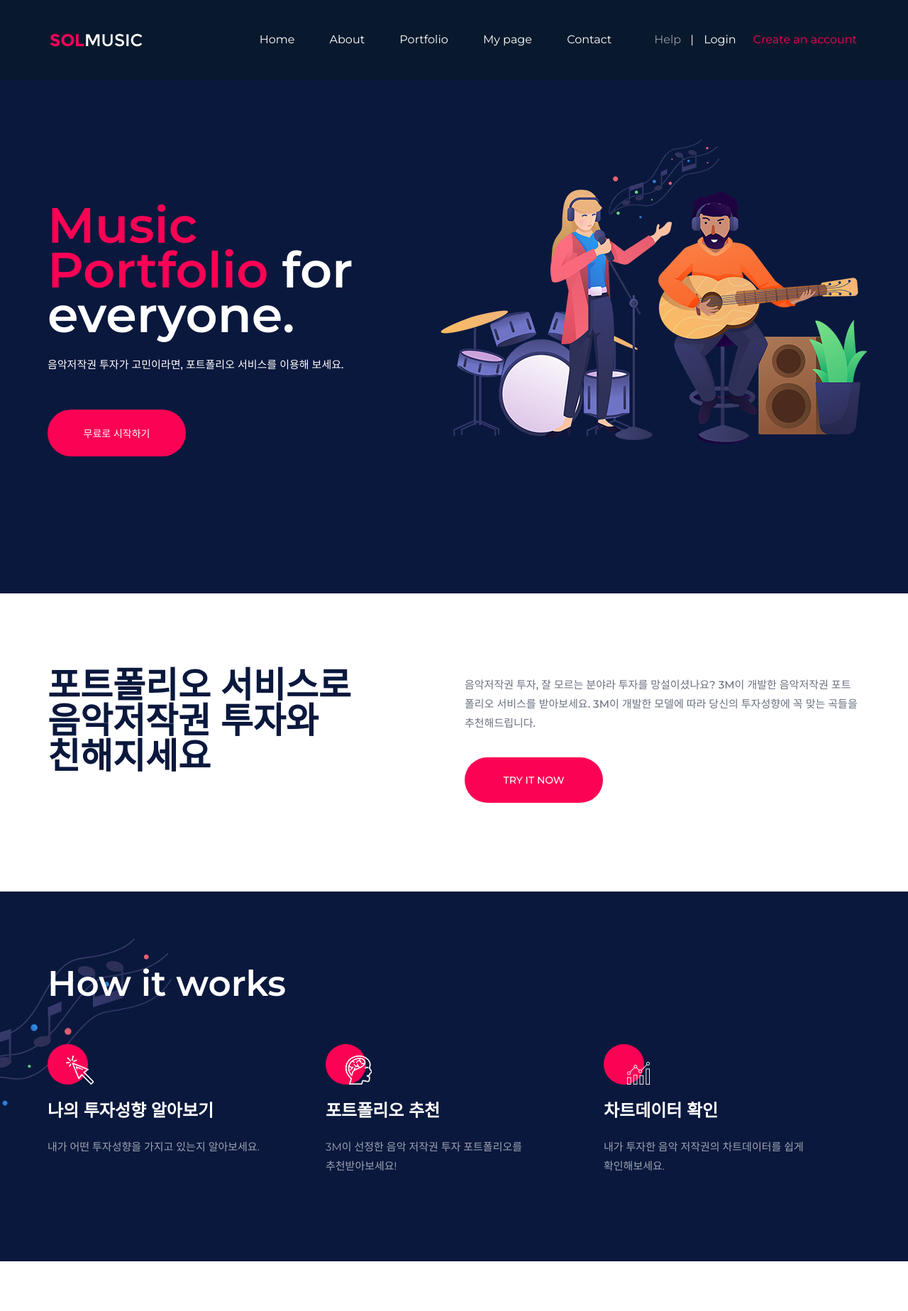
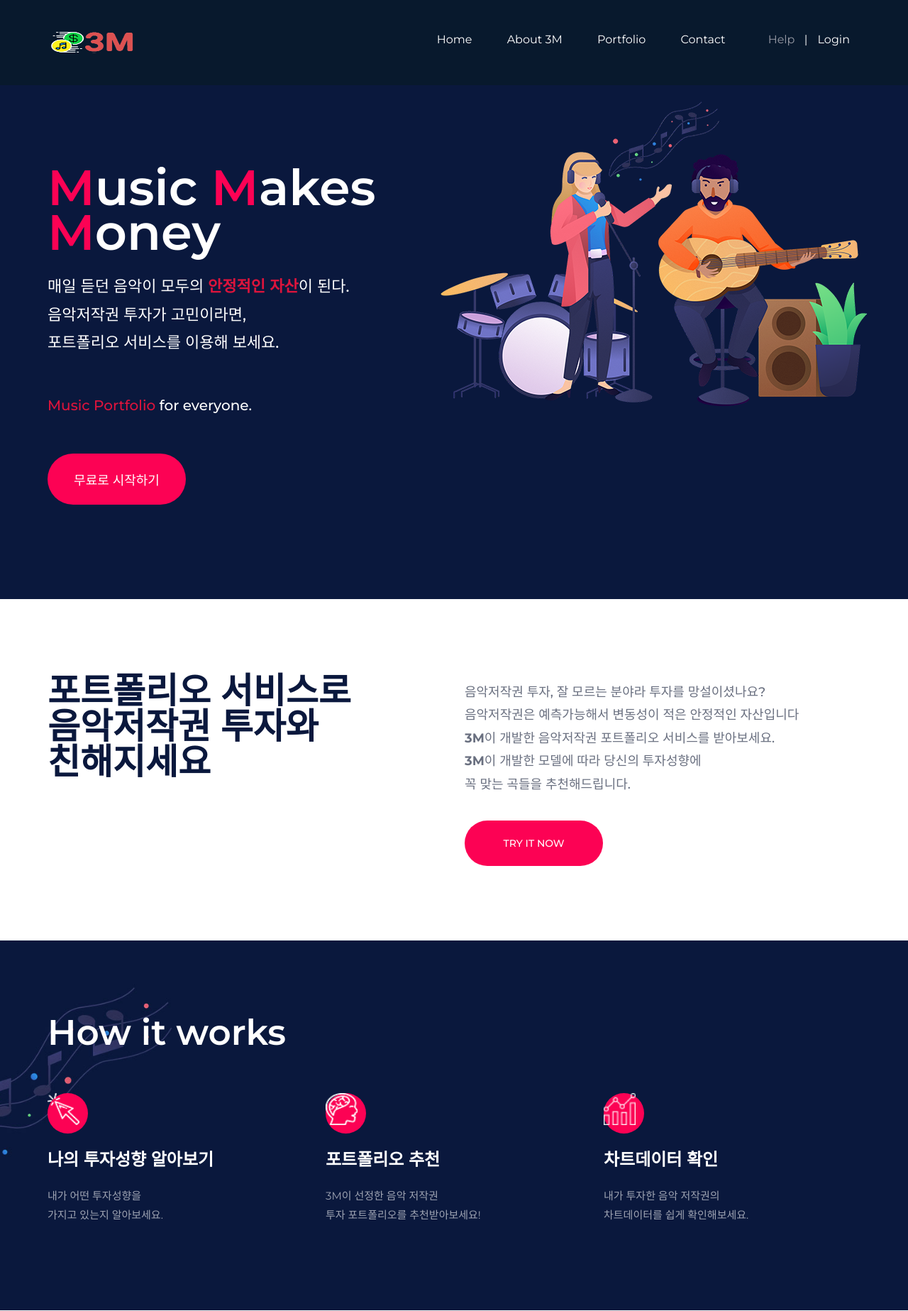
Before and after one commit to suyeondev/Final_Project, a Django app: page /main/index/ in a window 1280 px wide. Shown: the top 1847 px of the page at 71% size. Run offline with Django 3.2, Linux system fonts and the light colour scheme; some libraries are stand-ins or nearby versions.

Commit message:
웹 화면 구성 수정4

```diff
--- a/mcpWEB/mainAPP/static/css/style.css
+++ b/mcpWEB/mainAPP/static/css/style.css
@@ -481,12 +481,6 @@ How section
 	margin-bottom: 25px;
 }
 
-.how-item .hi-icon img {
-	position: absolute;
-	right: -8px;
-	bottom: 0;
-}
-
 .how-item h4 {
 	margin-bottom: 25px;
 }
@@ -590,6 +584,7 @@ Premium section
 .premium-item p {
 	margin-bottom: 0;
 }
+
 
 /* ----------------
 Responsive
--- a/mcpWEB/mainAPP/templates/main/main.html
+++ b/mcpWEB/mainAPP/templates/main/main.html
@@ -2,14 +2,14 @@
 <html lang="zxx">
 <head>
 {% load static %}
-	<title>SolMusic | HTML Template</title>
+	<title>Music Makes Money</title>
 	<meta charset="UTF-8">
 	<meta name="description" content="SolMusic HTML Template">
 	<meta name="keywords" content="music, html">
 	<meta name="viewport" content="width=device-width, initial-scale=1.0">
 
 	<!-- Favicon -->
-	<link href="{%static 'img/favicon.ico' %}" rel="shortcut icon"/>
+	<link rel="icon" type="image/png" href="{%static 'img/logo_3m.png' %}">
 
 	<!-- Google font -->
 	<link href="https://fonts.googleapis.com/css?family=Montserrat:300,300i,400,400i,500,500i,600,600i,700,700i&display=swap" rel="stylesheet">
@@ -38,30 +38,21 @@
 
 	<!-- Header section -->
 	<header class="header-section clearfix">
-		<a href="main.html" class="site-logo">
-			<img src="{%static 'img/logo.png' %}" alt="">
+		<a href="http://127.0.0.1:8000/main/index/" class="site-logo">
+			<img src="{%static 'img/site_logo_3m.png' %}" height="32px" width="120px" alt="3m로고이미지">
 		</a>
 		<div class="header-right">
 			<a href="#" class="hr-btn">Help</a>
 			<span>|</span>
 			<div class="user-panel">
 				<a href="" class="login">Login</a>
-				<a href="" class="register">Create an account</a>
+
 			</div>
 		</div>
 		<ul class="main-menu">
-			<li><a href="../index">Home</a></li>
-			<li><a href="#">About</a></li>
-			<li><a href="#">Portfolio</a>
-				<ul class="sub-menu">
-					<li><a href="category.html">Category</a></li>
-					<li><a href="playlist.html">Playlist</a></li>
-					<li><a href="artist.html">Artist</a></li>
-					<li><a href="blog.html">Blog</a></li>
-					<li><a href="../index/contact">Contact</a></li>
-				</ul>
-			</li>
-			<li><a href="blog.html">My page</a></li>
+			<li><a href="http://127.0.0.1:8000/main/index/">Home</a></li>
+			<li><a href="http://127.0.0.1:8000/main/index/#why_3m">About 3M</a></li>
+			<li><a href="http://127.0.0.1:8000/portfolio/survey/">Portfolio</a></li>
 			<li><a href="contact.html">Contact</a></li>
 		</ul>
 	</header>
@@ -75,9 +66,12 @@
 					<div class="row">
 						<div class="col-lg-6">
 							<div class="hs-text">
-								<h2><span>Music Portfolio</span> for everyone.</h2>
-								<p>음악저작권 투자가 고민이라면, 포트폴리오 서비스를 이용해 보세요. </p>
-								<a href="#" class="site-btn">무료로 시작하기</a>
+								<h2><span>M</span>usic <span>M</span>akes <span>M</span>oney</h2>
+
+								<p style="color:white; font-size : 22px">매일 듣던 음악이 모두의 <span style="color:crimson"><b>안정적인 자산</b></span>이 된다. <br>
+								음악저작권 투자가 고민이라면, <br> 포트폴리오 서비스를 이용해 보세요.</p>
+								<p style="color:white; font-size : 20px"><span style="color:crimson">Music Portfolio</span> for everyone.</p>
+								<a href="http://127.0.0.1:8000/portfolio/survey/" class="site-btn" style ="font-size : 18px">무료로 시작하기</a>
 								</div>
 						</div>
 						<div class="col-lg-6">
@@ -104,12 +98,12 @@
 			<div class="row">
 				<div class="col-lg-6">
 					<div class="section-title">
-						<h2>포트폴리오 서비스로 <br>음악저작권 투자와 <br>친해지세요</h2>
+						<h2>포트폴리오 서비스로 <br> 음악저작권 투자와 <br>친해지세요</h2>
 					</div>
 				</div>
 				<div class="col-lg-6">
-					<p>음악저작권 투자, 잘 모르는 분야라 투자를 망설이셨나요? 3M이 개발한 음악저작권 포트폴리오 서비스를 받아보세요. 3M이 개발한 모델에 따라 당신의 투자성향에 꼭 맞는 곡들을 추천해드립니다.  </p>
-					<a href="#" class="site-btn">Try it now</a>
+					<p style="font-size:18px">음악저작권 투자, 잘 모르는 분야라 투자를 망설이셨나요?<br>음악저작권은 예측가능해서 변동성이 적은 안정적인 자산입니다 <br> <b>3M</b>이 개발한 음악저작권 포트폴리오 서비스를 받아보세요.<br> <b>3M</b>이 개발한 모델에 따라 당신의 투자성향에 <br> 꼭 맞는 곡들을 추천해드립니다.  </p>
+					<a href="http://127.0.0.1:8000/portfolio/survey/" class="site-btn">Try it now</a>
 				</div>
 			</div>
 		</div>
@@ -126,28 +120,28 @@
 				<div class="col-md-4">
 					<div class="how-item">
 						<div class="hi-icon">
-							<img src="{%static 'img/icons/pointer.png' %}" alt="">
+							<img src="{%static 'img/icons/pointer.png' %} " height="45px" width="45px" alt="투자성향알아보기 이미지">
 						</div>
 						<h4>나의 투자성향 알아보기</h4>
-						<p>내가 어떤 투자성향을 가지고 있는지 알아보세요. </p>
+						<p>내가 어떤 투자성향을 <br>가지고 있는지 알아보세요. </p>
+					</div>
+				</div>
+				<div class="col-md-4">
+					<div class="how-item" >
+						<div class="hi-icon" >
+							<img src="{%static 'img/icons/brain.png' %}" height="45px" width="45px" alt="뇌구조">
+						</div>
+						<h4>포트폴리오 추천</h4>
+						<p>3M이 선정한 음악 저작권 <br>투자 포트폴리오를 추천받아보세요! </p>
 					</div>
 				</div>
 				<div class="col-md-4">
 					<div class="how-item">
-						<div class="hi-icon">
-							<img src="{%static 'img/icons/brain.png' %}" alt="">
-						</div>
-						<h4>포트폴리오 추천</h4>
-						<p>3M이 선정한 음악 저작권 투자 포트폴리오를 <br>추천받아보세요! </p>
-					</div>
-				</div>
-				<div class="col-md-4">
-					<div class="how-item">
-						<div class="hi-icon">
-							<img src="{%static 'img/icons/bar-chart.png' %}" alt="">
+						<div class="hi-icon" >
+							<img src="{%static 'img/icons/bar-chart.png' %}" height="45px" width="45px" alt="차트이미지">
 						</div>
 						<h4>차트데이터 확인</h4>
-						<p>내가 투자한 음악 저작권의 차트데이터를 쉽게 <br>확인해보세요. </p>
+						<p>내가 투자한 음악 저작권의 <br>차트데이터를 쉽게 확인해보세요. </p>
 					</div>
 				</div>
 			</div>
@@ -157,16 +151,22 @@
 
 
 	<!-- Premium section end -->
-	<section class="premium-section spad">
+	<section class="premium-section spad" id="why_3m">
 		<div class="container">
 			<div class="row">
 				<div class="col-lg-6">
 					<div class="section-title">
-						<h2>왜 포트폴리오 서비스를 <br>이용해야 하나요?</h2>
+						<h2>왜 3M 포트폴리오 서비스를 이용해야 하나요?</h2>
 					</div>
 				</div>
 				<div class="col-lg-6">
-					<p>음악산업의 특성상 트랜드에 민감하여 외부 요인의 영향이 큰 투자종목입니다. <br>이에 저희 3M팀은 불확실성을 낮추고 고객의 투자성향에 맞는 음악저작권을 추천해드리고자 포트폴리오 서비스를 제공하고 있습니다. </p>
+					<p style="font-size:18px">
+						음악저작권 투자는 생소하고, 낯선 분야이기에 <br>
+						투자를 망설이거나 종목 선택에 어려움을 겪고 계실겁니다. <br>
+						음악산업의 특성상 트랜드에 민감하며 외부 요인의 영향이 <br>
+						큰 투자종목이라고 생각되겠지만, <span style="background: linear-gradient(to top, #FFE400 40%, transparent 50%)"> 음악저작권은 예측가능한 자산</span>이기 때문에
+						<span style="background: linear-gradient(to top, #FFE400 40%, transparent 50%)">변동성이 적어 안정적인 자산</span>입니다.<br>
+						이에 저희 3M팀은 불확실성을 낮추고 고객의 투자성향에 맞는 음악저작권을 추천해드리고자 포트폴리오 서비스를 제공하고 있습니다. </p>
 				</div>
 			</div>
 			<div class="row">
@@ -181,14 +181,14 @@
 					<div class="premium-item">
 						<img src="{%static 'img/premium/4.jpg' %}" alt="">
 						<h4>더 많은 리스트</h4>
-						<p>구독하시면 3M이 더 많은 음악저작권을 추천해드립니다</p>
+						<p>구독하시면 3M이 <br>더 많은 음악저작권을 추천해드립니다</p>
 					</div>
 				</div>
 				<div class="col-lg-4 col-sm-8">
 					<div class="premium-item">
 						<img src="{%static 'img/premium/3.jpg' %}" alt="">
 						<h4>예측 데이터 제공</h4>
-						<p>음악저작권의 예상 가치를 차트 데이터로 제공해드립니다 </p>
+						<p>음악저작권의 예상 가치를 <br>차트 데이터로 제공해드립니다 </p>
 					</div>
 				</div>
 
@@ -203,20 +203,19 @@
 			<div class="row">
 				<div class="col-lg-6">
 					<div class="sub-text">
-						<h2>한달 만원으로 <br>포트폴리오 구독하기</h2>
+						<h2>한달 만원으로<br> 3M 포트폴리오 <br> 구독하기</h2>
 						<h3>지금 무료로 시작하세요!</h3>
 						<p>3M의 음악저작권 포트폴리오 서비스는 당신의 투자성향에 딱 맞는 곡들을 <br>매달 추천해 드립니다.</p>
-						<a href="#" class="site-btn">무료로 시작하기</a>
+						<a href="http://127.0.0.1:8000/portfolio/survey/" class="site-btn">무료로 시작하기</a>
 					</div>
 				</div>
 				<div class="col-lg-6">
 					<ul class="sub-list">
-						<li><img src="{%static 'img/icons/check-icon.png' %}" alt="">Play any track</li>
-						<li><img src="{%static 'img/icons/check-icon.png' %}" alt="">Listen offline</li>
-						<li><img src="{%static 'img/icons/check-icon.png' %}" alt="">No ad interruptions</li>
-						<li><img src="{%static 'img/icons/check-icon.png' %}" alt="">Unlimited skips</li>
-						<li><img src="{%static 'img/icons/check-icon.png' %}" alt="">High quality audio</li>
-						<li><img src="{%static 'img/icons/check-icon.png' %}" alt="">Shuffle play</li>
+						<li><img src="{%static 'img/icons/check-icon.png' %}" alt="">내 투자 기간에 맞게</li>
+						<li><img src="{%static 'img/icons/check-icon.png' %}" alt="">내 투자 성향에 맞게</li>
+						<li><img src="{%static 'img/icons/check-icon.png' %}" alt="">내 투자 자금에 맞게</li>
+						<li><img src="{%static 'img/icons/check-icon.png' %}" alt="">음악저작권 예측정보 제공</li>
+						<li><img src="{%static 'img/icons/check-icon.png' %}" alt="">매달 새로운 포트폴리오 제공</li>
 					</ul>
 				</div>
 			</div>
@@ -232,40 +231,23 @@
 					<div class="row">
 						<div class="col-sm-4">
 							<div class="footer-widget">
-								<h2>About us</h2>
-								<ul>
-									<li><a href="">Our Story</a></li>
-									<li><a href="">Sol Music Blog</a></li>
-									<li><a href="">History</a></li>
-								</ul>
+
 							</div>
 						</div>
 						<div class="col-sm-4">
 							<div class="footer-widget">
-								<h2>Products</h2>
-								<ul>
-									<li><a href="">Music</a></li>
-									<li><a href="">Subscription</a></li>
-									<li><a href="">Custom Music</a></li>
-									<li><a href="">Footage</a></li>
-								</ul>
+
 							</div>
 						</div>
 						<div class="col-sm-4">
 							<div class="footer-widget">
-								<h2>Playlists</h2>
-								<ul>
-									<li><a href="">Newsletter</a></li>
-									<li><a href="">Careers</a></li>
-									<li><a href="">Press</a></li>
-									<li><a href="">Contact</a></li>
-								</ul>
+
 							</div>
 						</div>
 					</div>
 				</div>
 				<div class="col-xl-6 col-lg-5 order-lg-1">
-					<img src="{%static 'img/logo.png' %}" alt="">
+					<img src="{%static 'img/site_logo_3m.png' %}" height="32px" width="120px" alt="3m로고이미지">
 					<div class="copyright"><!-- Link back to Colorlib can't be removed. Template is licensed under CC BY 3.0. -->
 Copyright &copy;<script>document.write(new Date().getFullYear());</script> All rights reserved | This template is made with <i class="fa fa-heart-o" aria-hidden="true"></i> by <a href="https://colorlib.com" target="_blank">Colorlib</a>
 <!-- Link back to Colorlib can't be removed. Template is licensed under CC BY 3.0. --></div>
--- a/mcpWEB/mainAPP/views.py
+++ b/mcpWEB/mainAPP/views.py
@@ -6,7 +6,5 @@ def index(request):
     print('mainAPP index~~')
     return render(request, 'main/main.html')
 
-def contact(request):
-    print('mainAPP contact')
-    return render(request, 'main/contact.html')
+
 # Create your views here.
--- a/mcpWEB/portfolioAPP/urls.py
+++ b/mcpWEB/portfolioAPP/urls.py
@@ -4,4 +4,6 @@ from portfolioAPP import views
 urlpatterns = [
     path('main/',views.index, name='main'),
     path('main/songinfo/',views.songInfo,name='songinfo'),
+    path('survey/',views.survey, name='survey'),
+
 ]
--- a/mcpWEB/portfolioAPP/views.py
+++ b/mcpWEB/portfolioAPP/views.py
@@ -9,3 +9,7 @@ def index(request):
 def songInfo(request):
     print('portfolioAPP songinfo~~')
     return render(request, 'portfolio/songinfo.html')
+
+def survey(request):
+    print('mainAPP survey')
+    return render(request, 'portfolio/survey.html')
```
Also changed, not shown: mcpWEB/mainAPP/templates/main/contact.html (deleted, +0 -178 lines), mcpWEB/portfolioAPP/templates/portfolio/dashboard.html (+5 -15 lines), mcpWEB/portfolioAPP/templates/portfolio/survey.html (added, +188 -0 lines), mcpWEB/mainAPP/static/img/favicon.ico (deleted), mcpWEB/mainAPP/static/img/site_logo_3m.png (added), mcpWEB/mainAPP/static/img/songs/site_logo_3m.png (added), mcpWEB/portfolioAPP/static/img/site_logo_3m.png (added).
